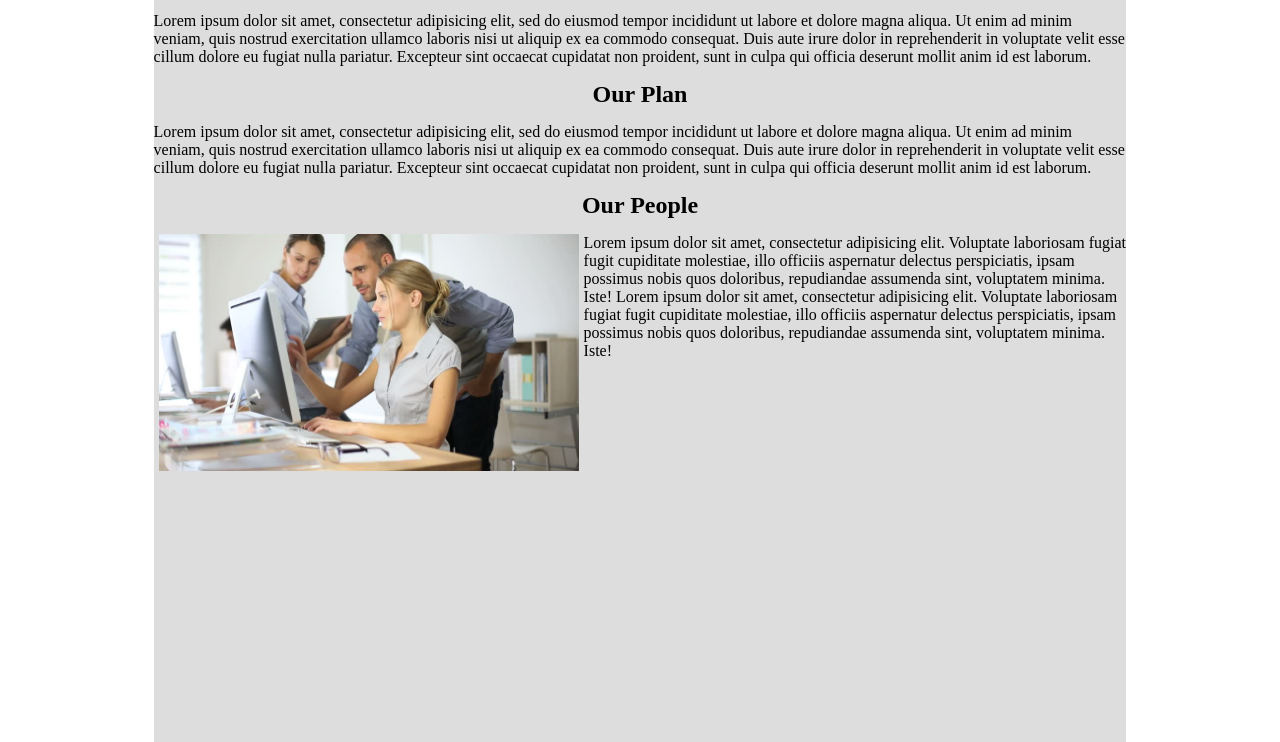
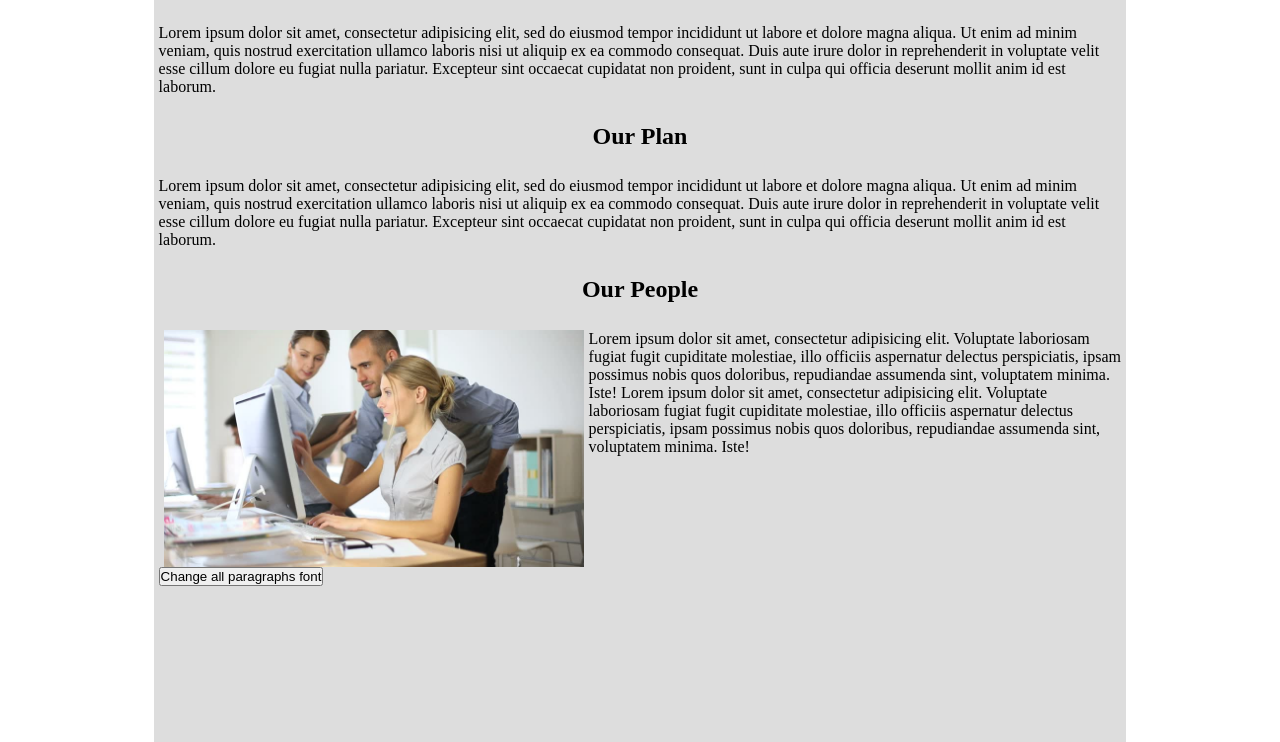
Before and after one commit to frankblackjr/PROJECT-7-DYNAMIC-STYLES, a plain HTML site: page index.html in a window 1280 px wide. Shown: the part 114-856 px from the top of the page. Drawn offline with Linux system fonts and the light colour scheme.

Commit message:
Starting The JS

```diff
--- /dev/null
+++ b/JS/script.js
@@ -0,0 +1,3 @@
+function changePara() {
+  document.getElementsByTagName('P').style.fontFamily = "verdana";
+}
--- a/css/master.css
+++ b/css/master.css
@@ -52,6 +52,7 @@ nav a:hover {
 
 .under-main p {
   padding: 15px 0;
+  margin: 12px 5px;
 }
 
 .under-main p img {
@@ -60,3 +61,9 @@ nav a:hover {
   padding: 0 5px;
   float: left;
 }
+
+button {
+  display: block;
+  clear: both;
+  margin: 12px 5px;
+}
--- a/index.html
+++ b/index.html
@@ -4,6 +4,7 @@
 <head>
   <meta charset="utf-8">
   <link rel="stylesheet" href="./css/master.css">
+  <script src="./JS/script.js" charset="utf-8"></script>
   <title>Dynamic Styles</title>
 </head>
 
@@ -24,13 +25,16 @@
       <div class="under-main">
         <p>Lorem ipsum dolor sit amet, consectetur adipisicing elit, sed do eiusmod tempor incididunt ut labore et dolore magna aliqua. Ut enim ad minim veniam, quis nostrud exercitation ullamco laboris nisi ut aliquip ex ea commodo consequat. Duis
           aute irure dolor in reprehenderit in voluptate velit esse cillum dolore eu fugiat nulla pariatur. Excepteur sint occaecat cupidatat non proident, sunt in culpa qui officia deserunt mollit anim id est laborum.</p>
-        <h2 id="Our-plan">Our Plan</h2>
+        <h2 id="our-plan">Our Plan</h2>
         <p>Lorem ipsum dolor sit amet, consectetur adipisicing elit, sed do eiusmod tempor incididunt ut labore et dolore magna aliqua. Ut enim ad minim veniam, quis nostrud exercitation ullamco laboris nisi ut aliquip ex ea commodo consequat. Duis
           aute irure dolor in reprehenderit in voluptate velit esse cillum dolore eu fugiat nulla pariatur. Excepteur sint occaecat cupidatat non proident, sunt in culpa qui officia deserunt mollit anim id est laborum.</p>
         <h2 id="our-people">Our People</h2>
-        <p><img src="./images/1.jpg" alt="Office people">Lorem ipsum dolor sit amet, consectetur adipisicing elit. Voluptate laboriosam fugiat fugit cupiditate molestiae, illo officiis aspernatur delectus perspiciatis, ipsam possimus nobis quos doloribus, repudiandae assumenda sint, voluptatem minima. Iste! Lorem ipsum dolor sit amet, consectetur adipisicing elit. Voluptate laboriosam fugiat fugit cupiditate molestiae, illo officiis aspernatur delectus perspiciatis, ipsam possimus nobis quos doloribus, repudiandae assumenda sint, voluptatem minima. Iste!</p>
+        <p><img src="./images/1.jpg" alt="Office people">Lorem ipsum dolor sit amet, consectetur adipisicing elit. Voluptate laboriosam fugiat fugit cupiditate molestiae, illo officiis aspernatur delectus perspiciatis, ipsam possimus nobis quos
+          doloribus, repudiandae assumenda sint, voluptatem minima. Iste! Lorem ipsum dolor sit amet, consectetur adipisicing elit. Voluptate laboriosam fugiat fugit cupiditate molestiae, illo officiis aspernatur delectus perspiciatis, ipsam
+          possimus nobis quos doloribus, repudiandae assumenda sint, voluptatem minima. Iste!</p>
       </div>
     </div>
+    <button type="button" onclick="changePara();">Change all paragraphs font</button>
   </div>
 </body>
 
```
